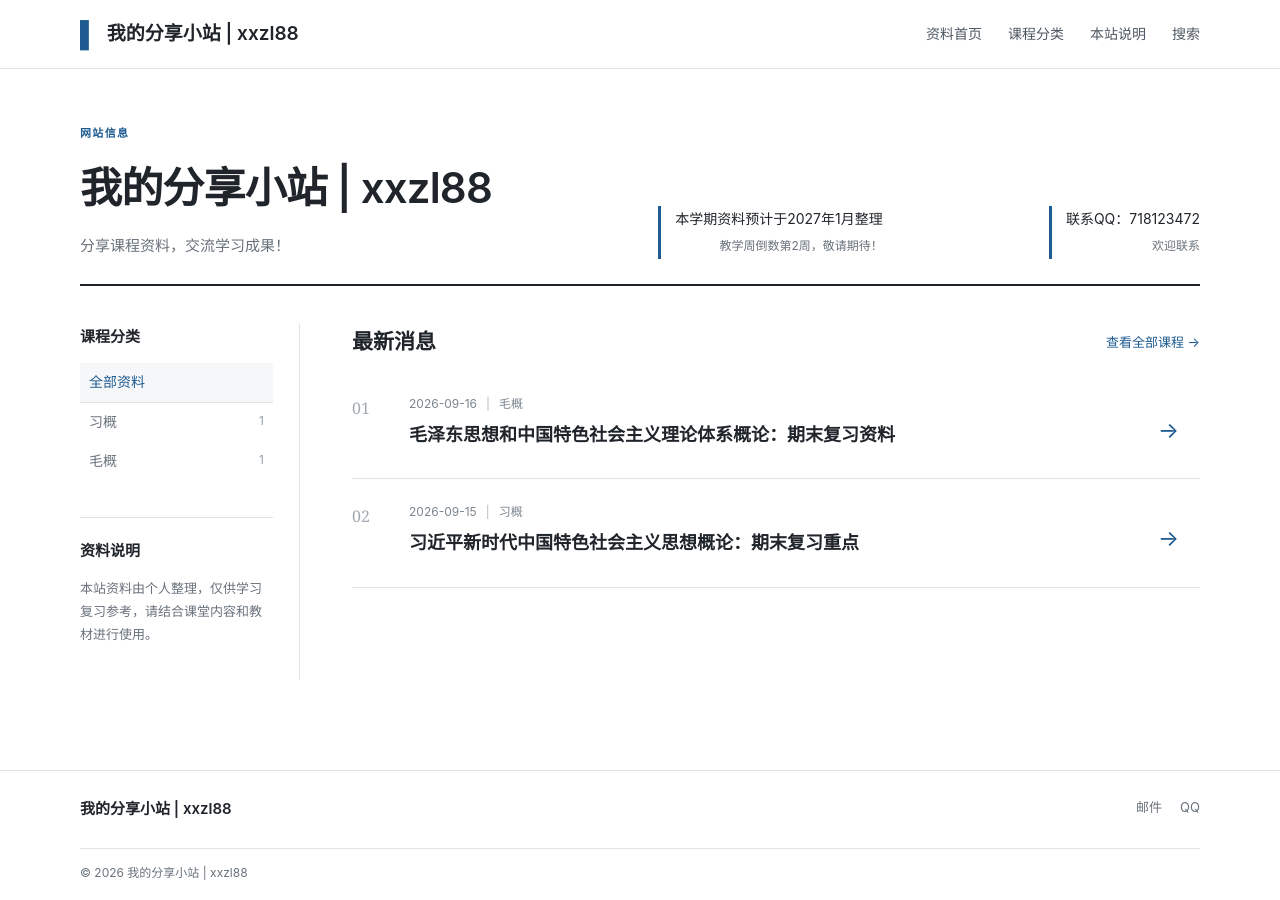
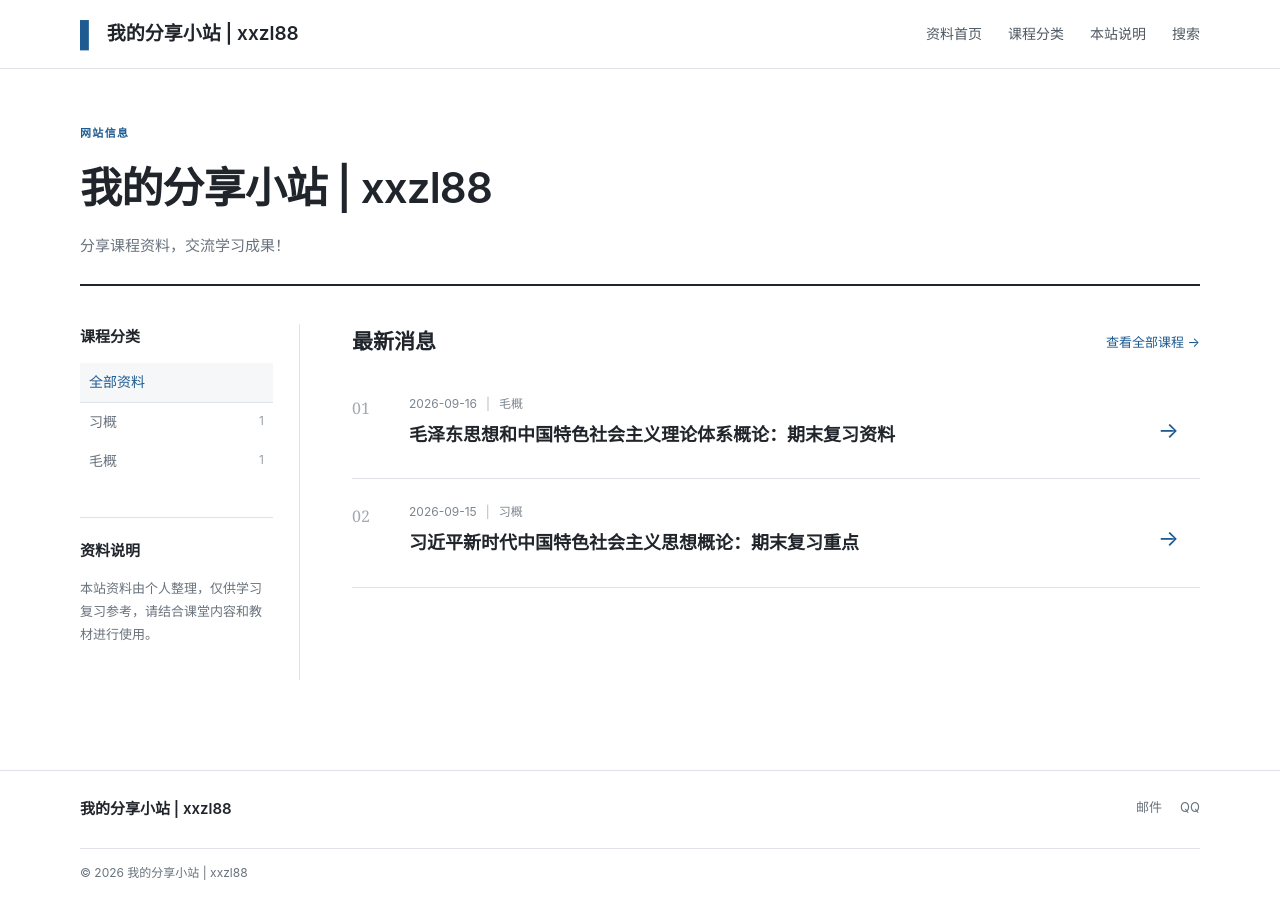
Before and after one commit to xxzl88/csu, a Jekyll site: the page built from index.html, in a window 1280 px wide. Built offline with Jekyll 4.4.1, drawn with Linux system fonts in a browser that asks for light colours; the list of posts is cut into pages by our own code.

Commit message:
Update home.html

```diff
--- a/_layouts/home.html
+++ b/_layouts/home.html
@@ -2,9 +2,11 @@
 layout: default
 ---
 <section class="notice-intro">
-  <div><p class="eyebrow">网站信息</p><h1>{{ site.title }}</h1><p>{{ site.description }}</p></div>
-  <div class="notice-date">本学期资料预计于2027年1月整理<br><span>教学周倒数第2周，敬请期待！</span></div>
-  <div class="notice-date">联系QQ：718123472<br><span>欢迎联系</span></div>
+  <div>
+    <p class="eyebrow">网站信息</p>
+    <h1>{{ site.title }}</h1>
+    <p>{{ site.description }}</p>
+  </div>
 </section>
 
 <div class="board-layout">
```
